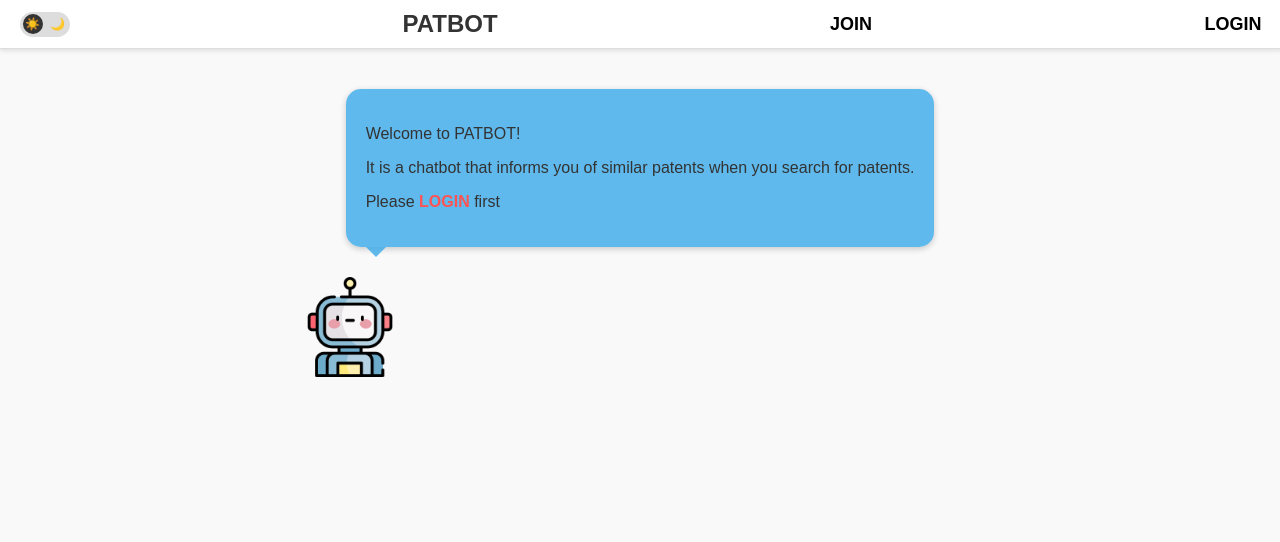
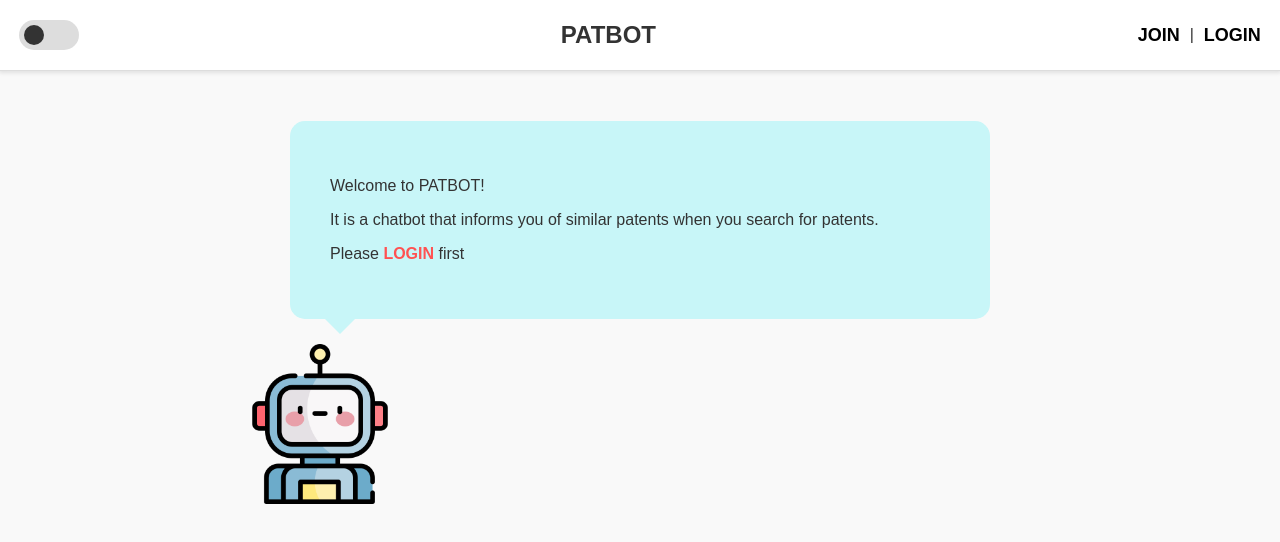
Before and after one commit to lnylnylnylny/veitnam, a React (Create React App) app in the folder my-patbot/: page / in a window 1280 px wide. Shown: the top 542 px of the page. Built offline with nearby package versions, Linux system fonts and the light colour scheme.

Commit message:
AI 연결

```diff
--- a/my-patbot/src/components/Welcome.js
+++ b/my-patbot/src/components/Welcome.js
@@ -1,137 +1,76 @@
-import React, { useState } from 'react';
+import React from 'react';
 import { useNavigate } from 'react-router-dom';
+import { useDarkMode } from './DarkModeContext'; // DarkModeContext 사용
 import img from "../icon/robot_1.png";
+import Heading from "./Heading";
 
 const Welcome = () => {
-  const [isDarkTheme, setIsDarkTheme] = useState(false);
+  const { isDarkTheme, toggleTheme } = useDarkMode(); // 다크모드 상태 및 토글 함수 가져오기
   const navigate = useNavigate();
 
-  const toggleTheme = () => {
-    setIsDarkTheme((prevTheme) => !prevTheme);
-  };
-
   const handleLoginClick = () => {
-    navigate('/login');
-  };
-
-  const handleStartingClick = () => {
     navigate('/starting');
   };
 
   const styles = {
     container: {
-
       width: '100%',
+      height: '100vh',
+      display: 'flex',
       flexDirection: 'column',
       alignItems: 'center',
-      justifyContent: 'center',
-      height: '100vh',
+      justifyContent: 'flex-start',
       fontFamily: '"Arial", sans-serif',
+      margin: 0,
+      padding: 0,
+      boxSizing: 'border-box',
+      position: 'relative',
       backgroundColor: isDarkTheme ? '#121212' : '#f9f9f9',
       color: isDarkTheme ? '#f9f9f9' : '#333',
-
     },
-    header: {
+    contentWrapper: {
+      position: 'relative',
       display: 'flex',
-      justifyContent: 'space-between',
+      flexDirection: 'column',
       alignItems: 'center',
-      width: '97%',
-      padding: '10px 20px',
-      backgroundColor: isDarkTheme ? '#1e1e1e' : '#fff',
-      borderBottom: isDarkTheme ? '1px solid #444' : '1px solid #ddd',
-      boxShadow: '0 2px 4px rgba(0, 0, 0, 0.1)',
-    },
-    logo: {
-      fontSize: '24px',
-      fontWeight: 'bold',
-      color: isDarkTheme ? '#f9f9f9' : '#333',
-    },
-    themeToggleWrapper: {
-      display: 'flex',
-      alignItems: 'center',
-      justifyContent: 'center',
-      width: '50px',
-      height: '25px',
-      backgroundColor: isDarkTheme ? '#333' : '#ddd',
-      borderRadius: '25px',
-      position: 'relative',
-      cursor: 'pointer',
-    },
-    themeToggle: {
-      position: 'absolute',
-      width: '20px',
-      height: '20px',
-      borderRadius: '50%',
-      backgroundColor: isDarkTheme ? '#f9f9f9' : '#333',
-      top: '2.5px',
-      left: isDarkTheme ? '25px' : '2.5px',
-      transition: 'all 0.3s ease',
-    },
-    themeIcon: {
-      position: 'absolute',
-      fontSize: '12px',
-      color: isDarkTheme ? '#f9f9f9' : '#333',
-    },
-    sunIcon: {
-      left: '5px',
-    },
-    moonIcon: {
-      right: '5px',
-    },
-    login: {
-      fontSize: '18px',
-      color: '#000000',
-      cursor: 'pointer',
-      fontWeight: 'bold',
-    },
-    content: {
-      textAlign: 'center',
-      marginTop: '20px',
+      justifyContent: 'flex-start',
+      width: '100%',
+      maxWidth: '800px',
+      padding: '20px',
+      boxSizing: 'border-box',
     },
     messageBox: {
-      marginTop: '20px',
-      position: 'relative', // Định vị để sử dụng pseudo-elements
-      display: 'inline-block',
-      padding: '20px',
-      backgroundColor: isDarkTheme ? '#424242' : 'rgba(57, 169, 233, 0.8)',
+      position: 'relative',
+      width: '100%',
+      top: '30px',
+      maxWidth: '700px',
+      padding: '40px',
+      backgroundColor: isDarkTheme ? '#333' : '#C8F6F8',
       borderRadius: '15px',
-      boxShadow: '0 2px 6px rgba(0, 0, 0, 0.2)',
       fontSize: '16px',
       color: isDarkTheme ? '#f9f9f9' : '#333',
       textAlign: 'left',
-    },
-    messageBoxAfter: {
-      content: '""',
-      position: 'absolute',
-      bottom: '-15px', // Đặt đầu nhọn phía dưới
-      left: '20px', // Điều chỉnh vị trí ngang
-      width: '0',
-      height: '0',
-      borderStyle: 'solid',
-      borderWidth: '15px 15px 0 15px', // Tạo tam giác lớn hơn
-      borderColor: `${isDarkTheme ? '#333' : '#b2ebf2'} transparent transparent transparent`, // Viền lớn làm shadow
-      zIndex: -1, // Đẩy pseudo-element này xuống dưới
-      boxShadow: '0 2px 6px rgba(0, 0, 0, 0.2)', // Shadow của viền
+      boxSizing: 'border-box',
     },
     messageBoxBefore: {
       content: '""',
       position: 'absolute',
-      bottom: '-10px', // Đặt đầu nhọn phía dưới, nằm lên trên viền shadow
-      left: '20px', // Điều chỉnh vị trí ngang
+      bottom: '-15px',
+      left: '30px',
       width: '0',
       height: '0',
       borderStyle: 'solid',
-      borderWidth: '10px 10px 0 10px', // Tạo tam giác nhỏ hơn (chính tam giác đầu nhọn)
-      borderColor: `${isDarkTheme ? '#424242' : 'rgba(57, 169, 233, 0.8)'} transparent transparent transparent`, // Màu tam giác chính
-      zIndex: 0,
+      borderWidth: '20px 20px 0 20px',
+      borderColor: isDarkTheme
+        ? '#333 transparent transparent transparent'
+        : '#C8F6F8 transparent transparent transparent',
     },
     robotImage: {
-      marginTop: '30px', // Khoảng cách giữa tam giác và icon
-      width: '100px',
+      position: 'absolute',
+      top: 'calc(100% + 35px)',
+      left: '0px',
+      width: '160px',
       height: 'auto',
-      display: 'block',
-      position: 'fixed',
-      left: '300px', // Căn giữa icon robot
     },
     loginText: {
       color: '#ff5252',
@@ -142,23 +81,9 @@ const Welcome = () => {
 
   return (
     <div style={styles.container}>
-      <div style={styles.header}>
-      <div style={styles.themeToggleWrapper} onClick={toggleTheme}>
-          <div style={styles.themeToggle}></div>
-          <span style={{ ...styles.themeIcon, ...styles.sunIcon }}>☀️</span>
-          <span style={{ ...styles.themeIcon, ...styles.moonIcon }}>🌙</span>
-        </div>
-        <div style={styles.logo}>PATBOT</div>
-        <div style={styles.login} onClick={handleLoginClick}>
-          JOIN
-        </div>
-        <div style={styles.login} onClick={handleStartingClick}>
-          LOGIN
-        </div>
-      </div>
-      <div style={styles.content}>
+      <Heading />
+      <div style={styles.contentWrapper}>
         <div style={styles.messageBox}>
-          <div style={styles.messageBoxAfter}></div>
           <div style={styles.messageBoxBefore}></div>
           <p>Welcome to PATBOT!</p>
           <p>
@@ -173,11 +98,7 @@ const Welcome = () => {
             first
           </p>
         </div>
-        <img
-          src= {img}
-          alt="Robot"
-          style={styles.robotImage}
-        />
+        <img src={img} alt="Robot" style={styles.robotImage} />
       </div>
     </div>
   );
```
Also changed, not shown: my-patbot/src/components/ChatBot.js (line endings or trailing spaces), 2 other files (tests, documents, lock files or other folders).
